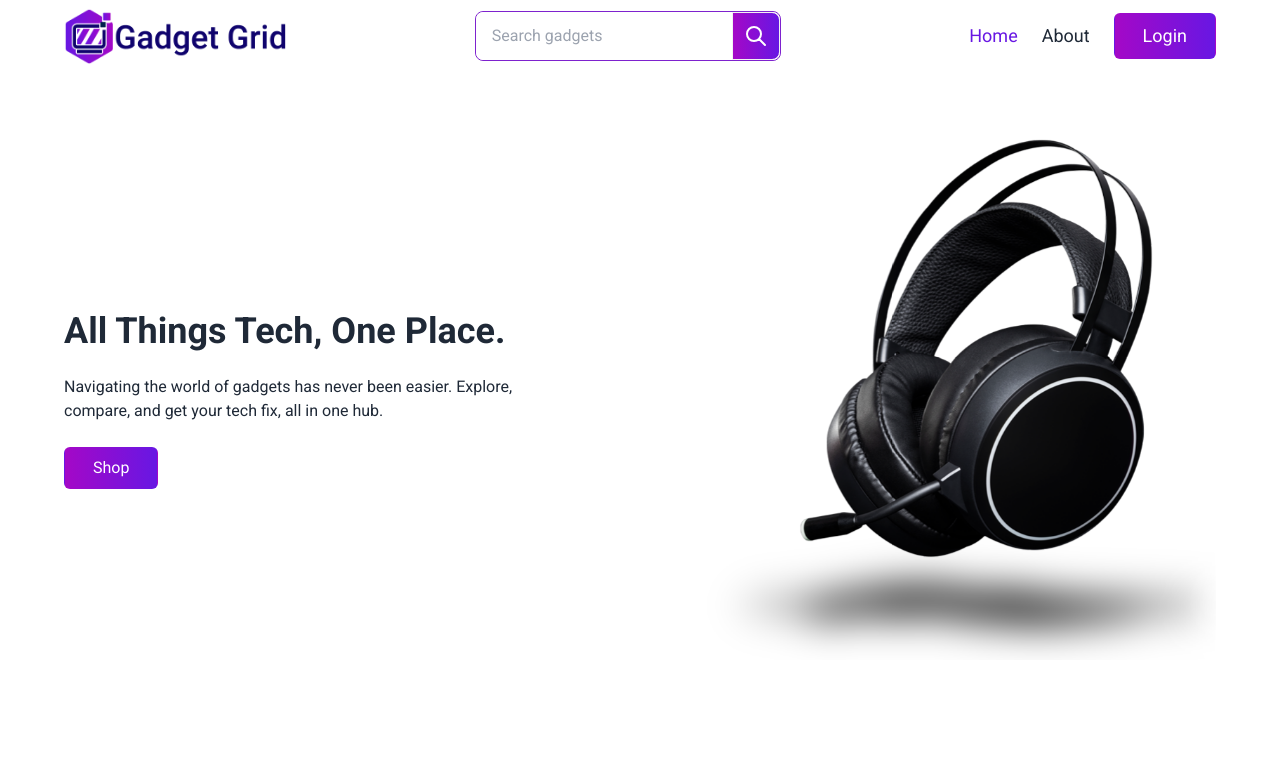
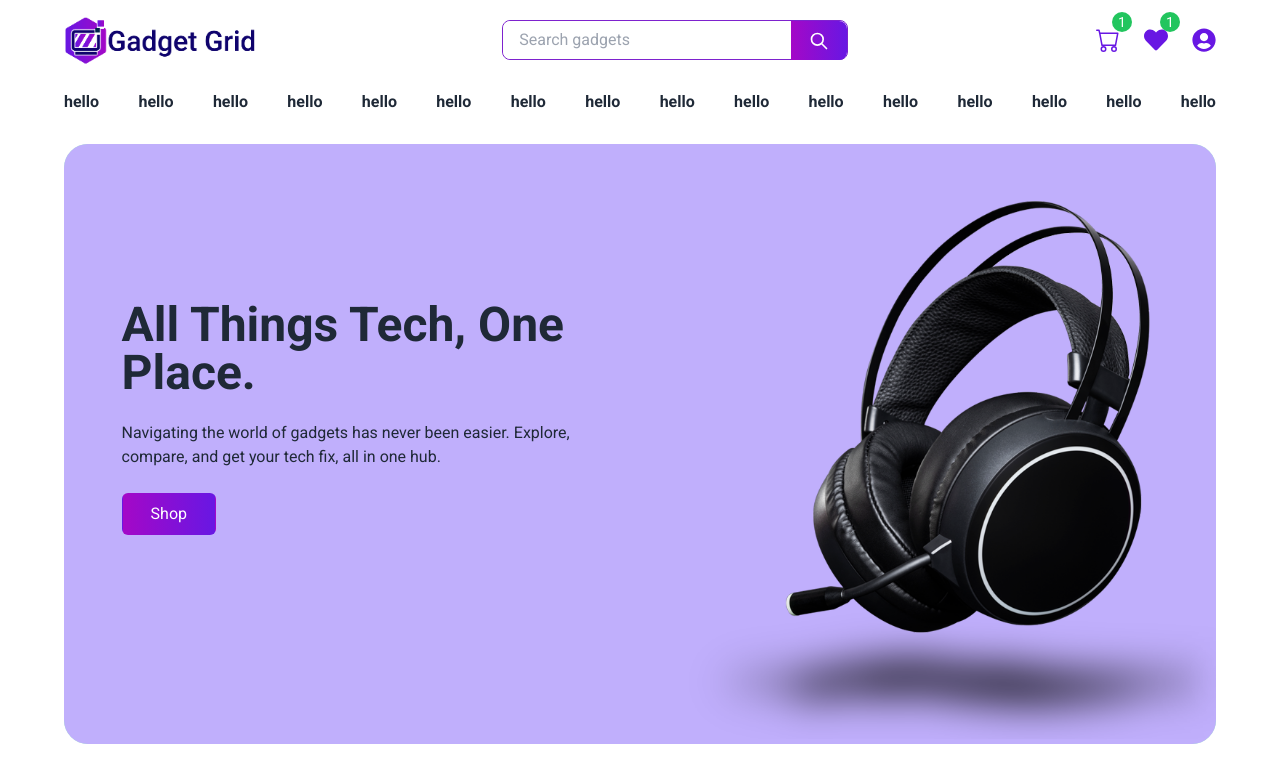
Before and after one commit to MHkhan994/gadget-grid, a React (Vite) app: page / in a window 1280 px wide. Shown: the top 782 px of the page. Built offline with nearby package versions, Linux system fonts and the light colour scheme.

Commit message:
aos animaton, categoryNav added, navbar updated

```diff
--- a/package.json
+++ b/package.json
@@ -10,10 +10,12 @@
     "preview": "vite preview"
   },
   "dependencies": {
+    "aos": "^2.3.4",
     "localforage": "^1.10.0",
     "match-sorter": "^6.3.1",
     "react": "^18.2.0",
     "react-dom": "^18.2.0",
+    "react-icons": "^4.11.0",
     "react-router-dom": "^6.16.0",
     "sort-by": "^1.2.0",
     "swiper": "^10.3.1"
--- a/src/Layout/Main.jsx
+++ b/src/Layout/Main.jsx
@@ -1,13 +1,24 @@
 import { Outlet } from "react-router-dom";
 import Navbar from "../Pages/Shared/Navbar";
+import CatagoryNav from "../Pages/Shared/catagoryNav";
+import { useEffect } from "react";
+import Aos from "aos";
+import 'aos/dist/aos.css';
 
 const Main = () => {
+
+    useEffect(() => {
+        Aos.init({
+            duration: 1000
+        })
+    }, [])
+
     return (
         <div className="bg-white">
             <Navbar></Navbar>
-            <div className="">
-                <Outlet></Outlet>
-            </div>
+            <CatagoryNav></CatagoryNav>
+            <Outlet></Outlet>
+            <div className="h-screen"></div>
         </div>
     );
 };
--- a/src/Pages/Home/Banner.jsx
+++ b/src/Pages/Home/Banner.jsx
@@ -1,17 +1,23 @@
 import { Swiper, SwiperSlide } from 'swiper/react';
 import 'swiper/css';
+import 'swiper/css/effect-fade';
 
 import laptopImg from '../../assets/banner/laptop.png'
 import cameraImg from '../../assets/banner/camera.png'
 import cctvImg from '../../assets/banner/cctv.png'
 import headphonesImg from '../../assets/banner/headphones.png'
 import monitorImg from '../../assets/banner/monitor.png'
-import printerImg from '../../assets/banner/printer.png'
 import tabletImg from '../../assets/banner/tablet.png'
 
-import { Autoplay } from 'swiper/modules'
+import { Autoplay, EffectFade } from 'swiper/modules'
+import { useEffect } from 'react';
+import Aos from 'aos';
 
 const Banner = () => {
+
+    useEffect(() => {
+        Aos.init()
+    }, [])
 
     const photos = [
         {
@@ -41,27 +47,28 @@ const Banner = () => {
     ]
 
     return (
-        <div className='h-screen relative'>
+        <div data-aos="fade-up" className='lg:h-[75vh] mt-5 min-h-[300px] h-[95vh] md:h-[30vh] my-container rounded-3xl overflow-hidden relative'>
             <Swiper
                 loop={true}
+                effect='fade'
                 autoplay={{
-                    delay: 4500,
+                    delay: 3000,
                     disableOnInteraction: false,
                 }}
-                modules={[Autoplay]}
+                modules={[Autoplay, EffectFade]}
                 className='w-full'
             >
                 {
-                    photos.map(photo => <SwiperSlide key={photo.bg} className={`bg-[${photo.bg}] pt-16`}>
-                        <div className='grid lg:grid-cols-2 md:grid-cols-2 my-container h-[90vh] md:h-[40vh] md:items-center pb-64 lg:h-[90vh]'>
+                    photos.map(photo => <SwiperSlide style={{ backgroundColor: photo.bg }} key={photo.bg} className={`lg:pt-5 rounded-2xl overflow-hidden`}>
+                        <div className='flex justify-end lg:h-[75vh] h-[95vh] md:h-[30vh]'>
                             <div></div>
-                            <img src={photo.img} className='w-full md:pt-10' alt="" />
+                            <img src={photo.img} className='h-fit lg:h-full md:h-full' alt="" />
                         </div>
                     </SwiperSlide>)
                 }
             </Swiper>
-            <div className='absolute lg:h-screen md:h-[40vh] h-[50vh] flex flex-col lg:justify-center justify-end pb-10 lg:pb-0 gap-6 lg:top-0 md:top-0 bottom-0 z-20 left-[5%] lg:w-[40vw] md:w-[45vw]'>
-                <h1 className='text-4xl font-bold'>All Things Tech, One Place.</h1>
+            <div className='absolute lg:h-[65vh] md:h-[30vh] h-[50vh] flex flex-col lg:justify-center justify-end lg:pt-12 gap-6 pb-5 lg:top-0 md:top-0 bottom-0 z-20 left-[5%] lg:w-[40vw] md:w-[45vw]'>
+                <h1 className='text-5xl font-bold'>All Things Tech, One Place.</h1>
                 <p>Navigating the world of gadgets has never been easier. Explore, compare, and get your tech fix, all in one hub.</p>
                 <div>
                     <button className='primary-btn'>Shop</button>
--- /dev/null
+++ b/src/Pages/Shared/CatagoryNav.jsx
@@ -0,0 +1,41 @@
+import { useEffect, useState } from "react";
+
+const CatagoryNav = () => {
+
+    const [scrolled, setScrolled] = useState(false);
+
+    useEffect(() => {
+        const handleScroll = () => {
+            setScrolled(window.scrollY > 57);
+        };
+
+        window.addEventListener('scroll', handleScroll);
+
+        return () => {
+            window.removeEventListener('scroll', handleScroll);
+        };
+    }, []);
+
+    const category = [
+        {
+            name: 'Desktop',
+            subCategory: 'd'
+        },
+        'Laptop', 'Monitor', 'UPS', 'Phone', 'Printer', 'Camera', 'Security', 'Components']
+
+    const num = [1, 1, 1, 1, 1, 1, 1, 1, 1, 1, 1, 1, 1, 1, 1, 1]
+
+    return (
+        <div data-aos="fade-down" className={`bg-white h-11 hidden lg:block w-full z-50 ${scrolled ? 'fixed shadow-lg top-0' : 'top-34 block'}`}>
+            <div className="my-container flex justify-between items-center h-full">
+                {
+                    num.map(n => {
+                        return <h1 className="font-semibold">hello</h1>
+                    })
+                }
+            </div>
+        </div>
+    );
+};
+
+export default CatagoryNav;
--- a/src/Pages/Shared/Navbar.jsx
+++ b/src/Pages/Shared/Navbar.jsx
@@ -1,6 +1,8 @@
 import { NavLink } from "react-router-dom";
 import './Navbar.css'
 import { useEffect, useState } from "react";
+import { FaUserCircle, FaHeart } from 'react-icons/fa';
+import { BsCart } from 'react-icons/bs'
 
 const Navbar = () => {
     const [scrolled, setScrolled] = useState(false);
@@ -18,23 +20,32 @@ const Navbar = () => {
     }, []);
 
     return (
-        <div className={`py-2 w-full fixed top-0 z-20 ${scrolled ? 'bg-[#ffffffb9] backdrop-blur-md' : ''}`}>
+        <div data-aos="fade-down" className={`py-4 w-full ${scrolled ? 'bg-[#ffffff] backdrop-blur-md' : ''}`}>
             <div className="my-container flex justify-between">
-                <img src="./logo.png" className="h-14" alt="" />
-                <div className="flex items-center">
-                    <div className="input-group border-purple-700 border rounded-lg">
-                        <input type="text" placeholder="Search gadgets" className="px-4 w-64 focus:outline-none" />
-                        <button className="btn btn-square bg-gradient text-white">
-                            <svg xmlns="http://www.w3.org/2000/svg" className="h-6 w-6" fill="none" viewBox="0 0 24 24" stroke="currentColor"><path strokeLinecap="round" strokeLinejoin="round" strokeWidth="2" d="M21 21l-6-6m2-5a7 7 0 11-14 0 7 7 0 0114 0z" /></svg>
+                <img src="./logo.png" className="h-12" alt="" />
+                <div data-aos-delay="150" data-aos="fade-down" className="flex items-center">
+                    <div className="input-group border-purple-700 border rounded-lg h-10">
+                        <input type="text" placeholder="Search gadgets" className="px-4 lg:w-72 focus:outline-none" />
+                        <button className="bg-gradient text-white h-[39px]">
+                            <svg xmlns="http://www.w3.org/2000/svg" className="h-5 w-14" fill="none" viewBox="0 0 24 24" stroke="currentColor"><path strokeLinecap="round" strokeLinejoin="round" strokeWidth="2" d="M21 21l-6-6m2-5a7 7 0 11-14 0 7 7 0 0114 0z" /></svg>
                         </button>
                     </div>
                 </div>
-                <ul className="flex gap-6 items-center text-lg">
-                    <NavLink className={({ isActive }) => isActive ? 'text-gradient navlinks' : 'navlinks'} to={'/'}>Home</NavLink>
-                    <NavLink to={'/about'} className={({ isActive }) => isActive ? 'text-gradient navlinks' : 'navlinks'}>About</NavLink>
-
-                    <button className="primary-btn">
-                        Login
+                <ul className="flex gap-6 items-center text">
+                    <button data-aos-delay="60" data-aos="fade-down" className="text-2xl text-blue relative">
+                        <BsCart></BsCart>
+                        <div className="absolute h-5 w-5 bg-green-500 rounded-full -top-4 -right-3">
+                            <p className="text-sm text-white">1</p>
+                        </div>
+                    </button>
+                    <button data-aos-delay="150" data-aos="fade-down" className="text-2xl text-blue relative">
+                        <FaHeart></FaHeart>
+                        <div className="absolute h-5 w-5 bg-green-500 rounded-full -top-4 -right-3">
+                            <p className="text-sm text-white">1</p>
+                        </div>
+                    </button>
+                    <button data-aos-delay="200" data-aos="fade-down" className="text-2xl text-blue">
+                        <FaUserCircle></FaUserCircle>
                     </button>
                 </ul>
             </div>
--- a/src/index.css
+++ b/src/index.css
@@ -24,13 +24,20 @@ body{
 
 .primary-btn{
     transition: all ease-in-out .3s;
-    @apply px-7 border border-transparent py-2 rounded-md bg-gradient-to-r from-[#A408C7] to-[#6817E3] text-white
+    @apply px-7 border border-transparent py-2 rounded-md text-white bg-gradient-to-r from-[#A408C7] to-[#6817E3]
 }
 
+
 .primary-btn:hover{
-    @apply shadow-lg shadow-[#cb8ffc] mb-1
+    transform: scale(1.05);
+    @apply shadow-lg shadow-[#cb8ffc]
 }
+
 
 .secondery-btn{
     @apply bg-blue-800 text-white px-7 py-1 rounded-lg
 }
+
+.text-blue{
+    @apply text-[#6817E3]
+}
```
Also changed, not shown: src/Pages/Shared/Navbar.css (line endings or trailing spaces), 1 other file (tests, documents, lock files or other folders).
